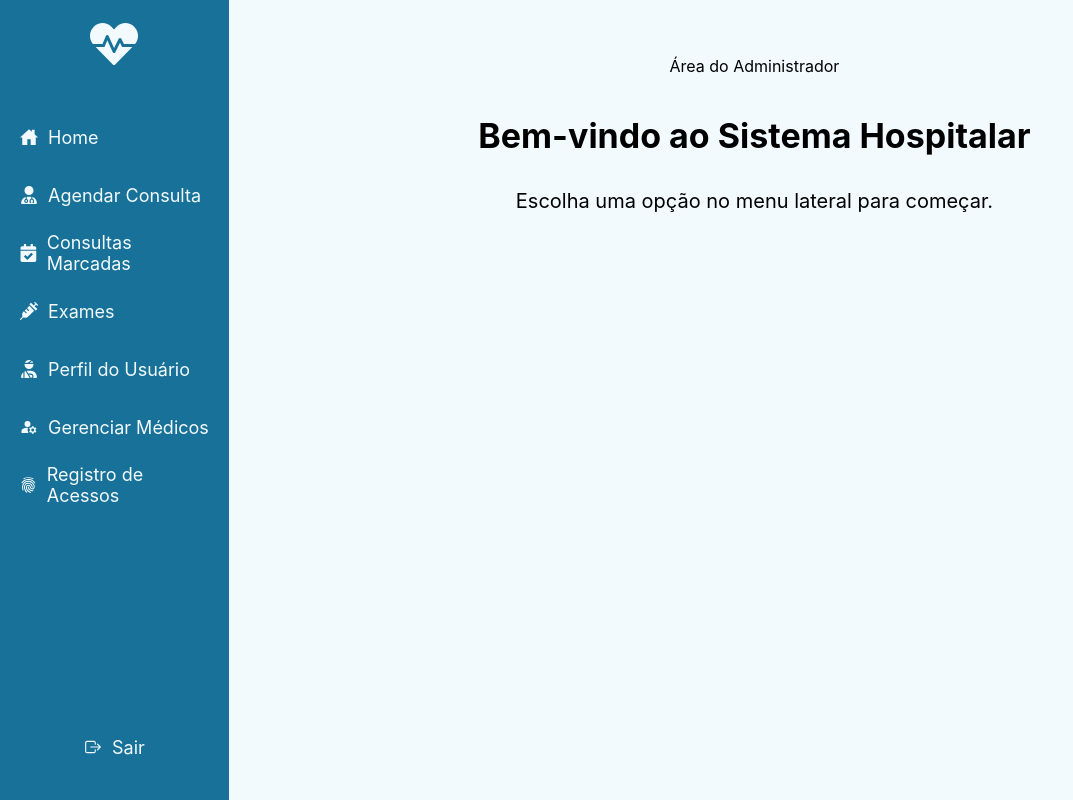
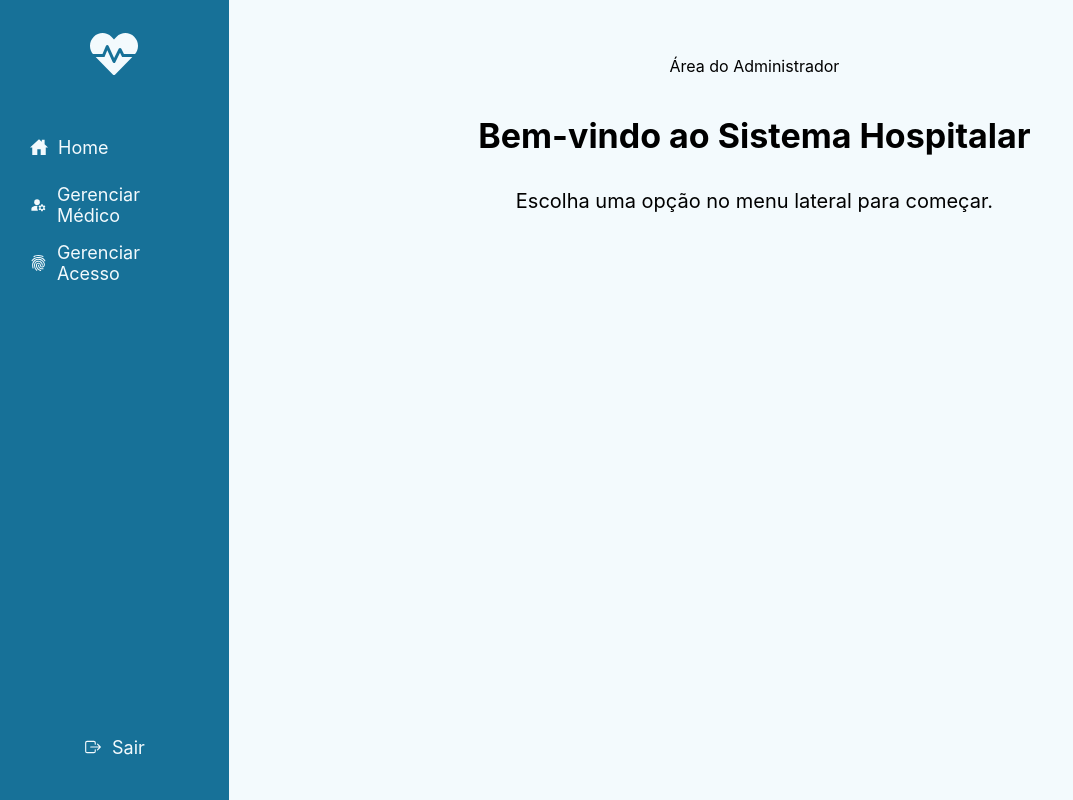
Before and after one commit to m-brito/hospital-frontend, a React (Create React App) app: page / in a window 1280 px wide. Shown: the whole page, without its empty margins (0-1073 px from the left). Built offline with nearby package versions, Linux system fonts and the light colour scheme; sample sign-in values are in the browser's storage.

Commit message:
feat: adjust sideBar

```diff
--- a/src/components/Layout/layout.tsx
+++ b/src/components/Layout/layout.tsx
@@ -2,11 +2,14 @@ import React from "react";
 import { Outlet } from "react-router-dom";
 import { Sidebar } from "../commons/toolkit/Sidebar";
 import { Container, Main } from "./styles";
+import { useLogin } from "../pages/Login/hooks/useLogin";
 
-export const Layout: React.FC = () => {
+export const Layout = () => {
+  const { user, isLoading } = useLogin();
+  if(isLoading) return <></>;
   return (
     <Container>
-      <Sidebar />
+      <Sidebar role={user?.role || ''} />
       <Main>
         <Outlet />
       </Main>
--- /dev/null
+++ b/src/components/commons/toolkit/Sidebar/MenuItem/index.tsx
@@ -0,0 +1,25 @@
+// External Libraries
+import React from "react";
+
+// Components
+import { MenuItemInfos } from "./types/MenuItemInfos";
+
+// Styles
+import { Container } from "./styles";
+import { useNavigate } from "react-router-dom";
+
+
+interface Props {
+  infosMenu: MenuItemInfos;
+}
+
+export const MenuItem: React.FC<Props> = ({ infosMenu }) => {
+  const navigate = useNavigate();
+
+  return (
+    <Container onClick={() => navigate(infosMenu.path)}>
+      {infosMenu.icon}
+      {infosMenu.label}
+    </Container>
+  );
+};
--- /dev/null
+++ b/src/components/commons/toolkit/Sidebar/MenuItem/styles.ts
@@ -0,0 +1,15 @@
+
+import styled from 'styled-components'
+
+export const Container = styled.li`
+  margin: 8px 0;
+  cursor: pointer;
+  font-size: 18px;
+  display: flex;
+  align-items: center;
+  width: 100%;
+  height: 50px;
+  gap: 10px;
+
+
+`;
--- /dev/null
+++ b/src/components/commons/toolkit/Sidebar/MenuItem/types/MenuItemInfos.ts
@@ -0,0 +1,8 @@
+import { ReactNode } from "react"
+
+export interface MenuItemInfos {
+ label: string
+ icon: ReactNode
+ path: string
+ roles: string[]
+}
--- /dev/null
+++ b/src/components/commons/toolkit/Sidebar/MenuItem/types/index.ts
@@ -0,0 +1 @@
+export * from './MenuItemInfos'
--- /dev/null
+++ b/src/components/commons/toolkit/Sidebar/constants/index.ts
@@ -0,0 +1 @@
+export * from './menuItemsByRole'
--- /dev/null
+++ b/src/components/commons/toolkit/Sidebar/constants/menuItemsByRole.tsx
@@ -0,0 +1,24 @@
+import {
+  FaCalendarCheck,
+  FaSyringe,
+  FaUserDoctor,
+} from "react-icons/fa6";
+import { IoFingerPrintSharp, IoHomeSharp } from "react-icons/io5";
+import { MdManageAccounts } from "react-icons/md";
+import { MenuItemInfos } from "../MenuItem/types/MenuItemInfos";
+
+const menuItems: MenuItemInfos[] = [
+  { icon: <IoHomeSharp />, label: "Home", path: "/", roles: ["doctor", "admin", "patient"] },
+
+  { icon: <FaCalendarCheck />, label: "Consultas", path: "/ScheduledAppointments", roles: ["doctor", "patient"] },
+  { icon: <FaSyringe />, label: "Exames", path: "/Exams", roles: ["doctor", "patient"] },
+
+  { icon: <FaUserDoctor />, label: "Agendar Consulta", path: "/ScheduleAppointment", roles: ["patient"] },
+
+  { icon: <MdManageAccounts />, label: "Gerenciar Médico", path: "/ManageDoctors", roles: ["admin"] },
+  { icon: <IoFingerPrintSharp />, label: "Gerenciar Acesso", path: "/ManageAccess", roles: ["admin"] },
+];
+
+export const getMenuItemsByRole = (role: string): MenuItemInfos[] => {
+  return menuItems.filter(item => item.roles.includes(role));
+};
--- a/src/components/commons/toolkit/Sidebar/index.tsx
+++ b/src/components/commons/toolkit/Sidebar/index.tsx
@@ -1,18 +1,26 @@
 import React from "react";
-import { FaHeartbeat } from 'react-icons/fa';
-import { IoHomeSharp, IoExitOutline,IoFingerPrintSharp } from "react-icons/io5";
-import { FaCalendarCheck, FaSyringe } from "react-icons/fa";
-import { FaUserDoctor, FaUserInjured } from "react-icons/fa6";
-import { MdManageAccounts } from "react-icons/md";
+import { FaHeartbeat } from "react-icons/fa";
+import { SidebarContainer, Logo, Menu, TopMenu, MenuItemStyle } from "./styles";
+import { MenuItem } from "./MenuItem";
+import { IoExitOutline } from "react-icons/io5";
+import { getMenuItemsByRole } from "./constants";
+import { useNavigate } from "react-router-dom";
+import { useLogin } from "../../../pages/Login/hooks/useLogin";
+interface Props {
+  role: string;
+}
 
-import { SidebarContainer, Logo, Menu, MenuItem, TopMenu} from "./styles";
+export const Sidebar: React.FC<Props> = ({ role }) => {
+  const menuItems = getMenuItemsByRole(role) || [];
 
-export const Sidebar: React.FC = () => {
+  const { logout } = useLogin();
 
-  const handleLogout = () => {
-    // Lógica para deslogar
-    console.log("Usuário deslogado");
-  };
+  // Functions
+  function renderMenuItens() {
+    return menuItems.map((item, index) => (
+      <MenuItem key={index} infosMenu={item}></MenuItem>
+    ));
+  }
 
   return (
     <SidebarContainer>
@@ -20,19 +28,12 @@ export const Sidebar: React.FC = () => {
         <Logo>
           <FaHeartbeat />
         </Logo>
-        <Menu>
-          <MenuItem><IoHomeSharp /><p>Home</p></MenuItem>
-          <MenuItem><FaUserDoctor /><p>Agendar Consulta</p></MenuItem>
-          <MenuItem><FaCalendarCheck /><p>Consultas Marcadas</p></MenuItem>
-          <MenuItem><FaSyringe /><p>Exames</p></MenuItem>
-          <MenuItem><FaUserInjured /><p>Perfil do Usuário</p></MenuItem>
-          <MenuItem><MdManageAccounts /><p>Gerenciar Médicos</p></MenuItem>
-          <MenuItem><IoFingerPrintSharp /><p>Registro de Acessos</p></MenuItem>
-
-        </Menu>
+        <Menu>{renderMenuItens()}</Menu>
       </TopMenu>
-      <MenuItem $justifyContent="center"><IoExitOutline /><p>Sair</p></MenuItem>
-
+      <MenuItemStyle $justifyContent="center" onClick={logout}>
+        <IoExitOutline />
+        <p>Sair</p>
+      </MenuItemStyle>
     </SidebarContainer>
   );
 };
--- a/src/components/commons/toolkit/Sidebar/styles.ts
+++ b/src/components/commons/toolkit/Sidebar/styles.ts
@@ -22,6 +22,9 @@ export const TopMenu = styled.div`
     display: flex;
     flex-direction: column;
     align-items: center;
+    width: 100%;
+    box-sizing: border-box;
+    padding: 10px;
 
 `;
 
@@ -37,9 +40,10 @@ export const Logo = styled.div`
 export const Menu = styled.ul`
   list-style: none;
   padding: 0;
+  width: 100%;
 `;
 
-export const MenuItem = styled.li<Props>`
+export const MenuItemStyle = styled.div<Props>`
   margin: 8px 0;
   cursor: pointer;
   font-size: 18px;
```
